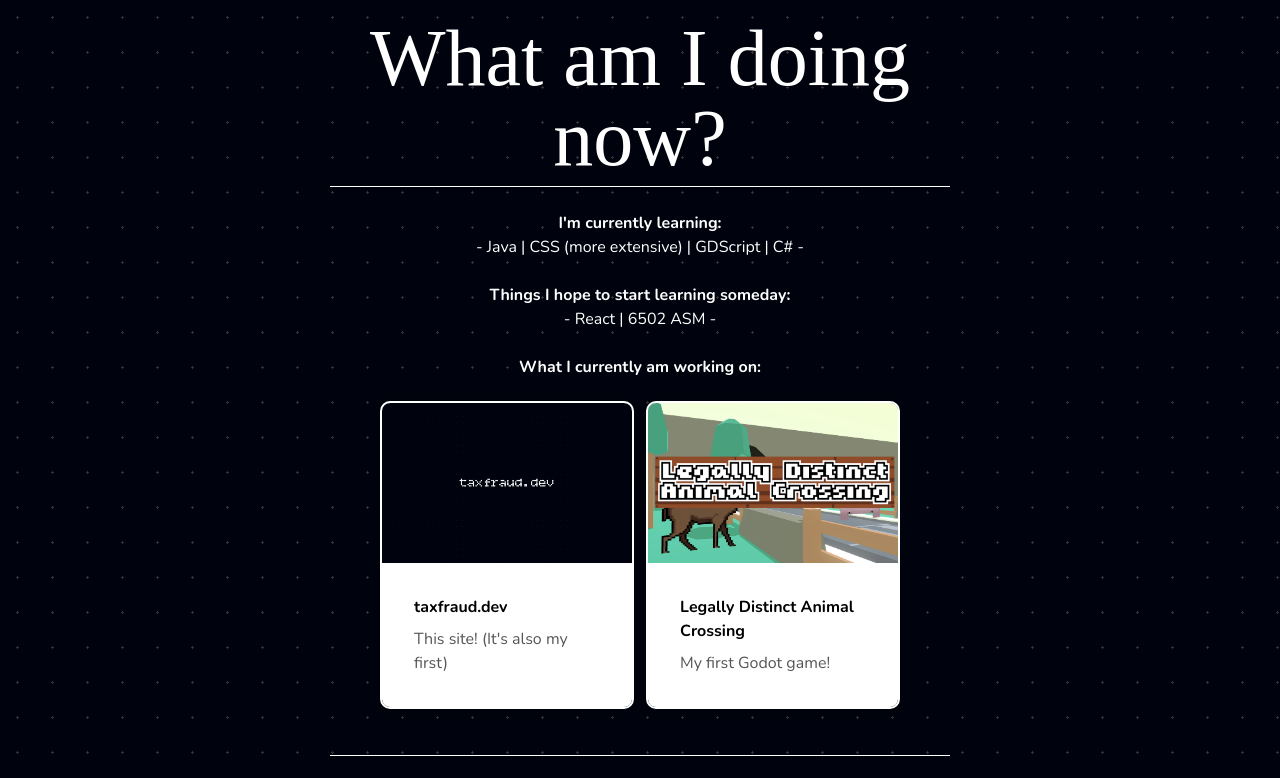
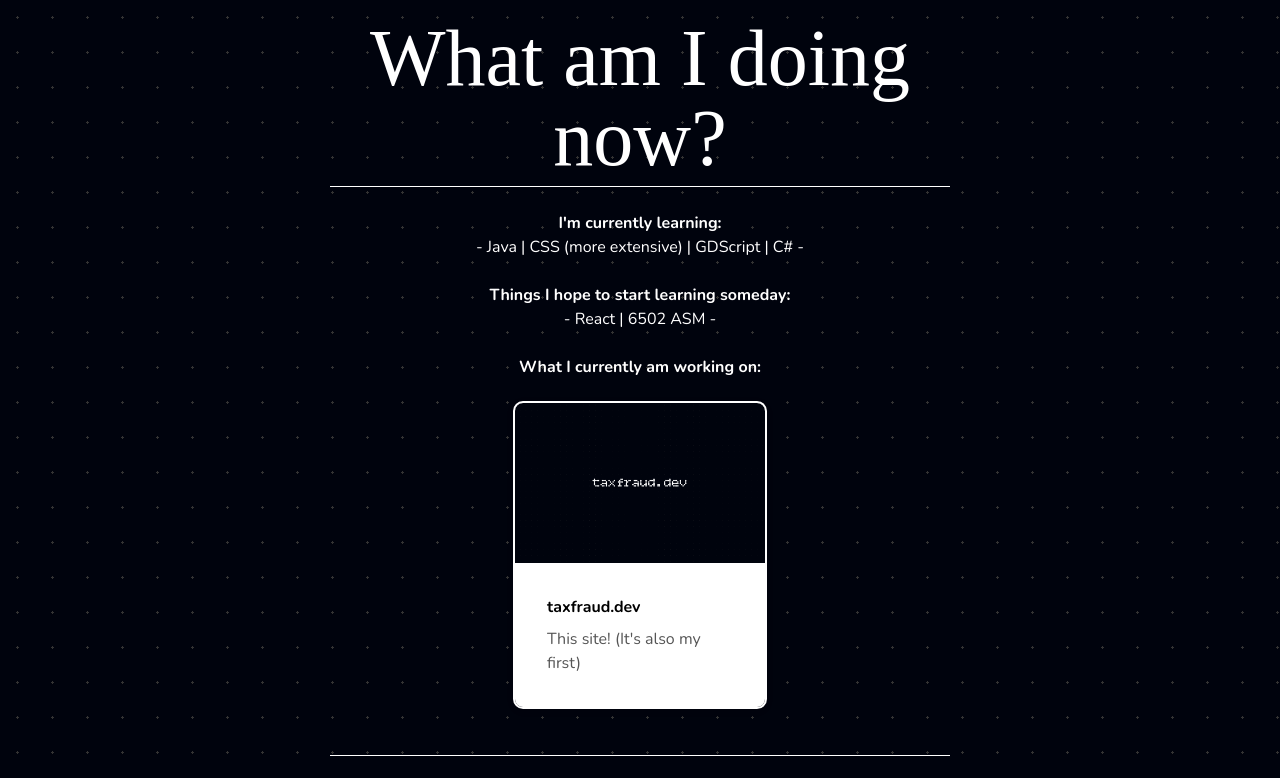
Before and after one commit to j4y-boi/taxfraud.dev, a SvelteKit app: page /now in a window 1280 px wide. Shown: the top 778 px of the page. Built offline with nearby package versions, Linux system fonts and the light colour scheme; a web font is replaced by a local one.

Commit message:
removed ldac from now page

```diff
--- a/src/routes/now/+page.svelte
+++ b/src/routes/now/+page.svelte
@@ -19,12 +19,6 @@
                 description: "This site! (It's also my first)",
                 image: "/img/site.png",
                 link: "https://github.com/j4y-boi/taxfraud.dev"
-            },
-            {
-                title: "Legally Distinct Animal Crossing",
-                description: "My first Godot game!",
-                image: "/img/aminal.png",
-                link: "/projects/animalroad"
             }
         ]}></SingleGrid><br>
         <br><hr><br> <!-- This is probably breaking 30+ design rules, but I could give less of a crap at the moment -->
```
